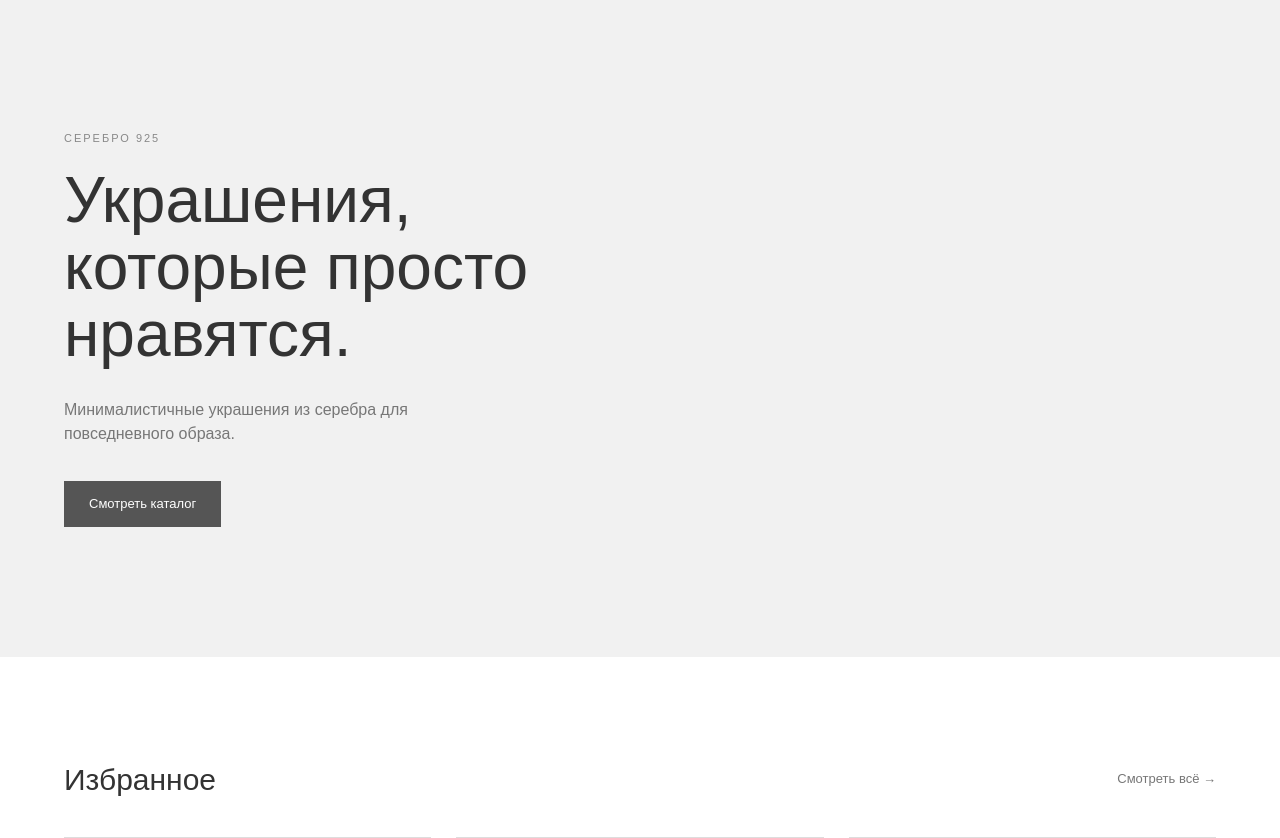
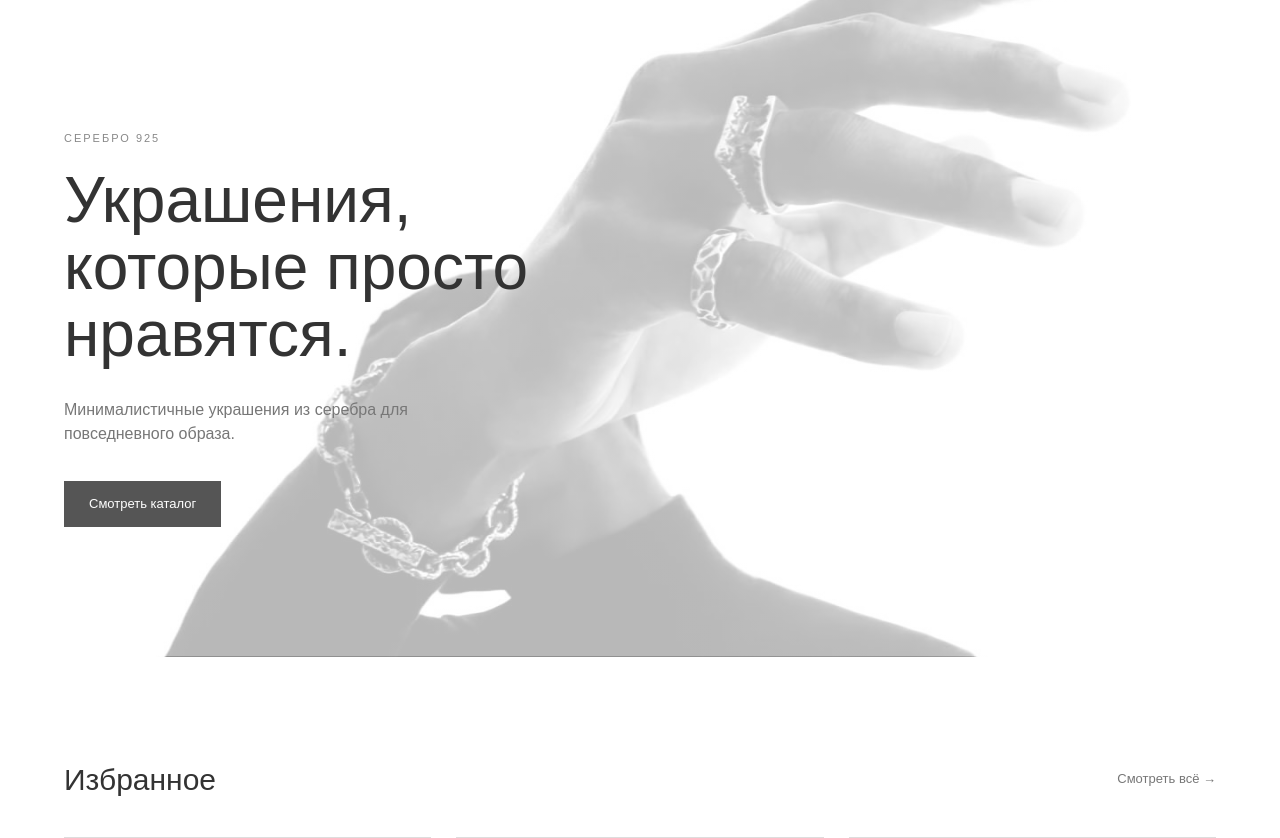
Before and after one commit to 25-3-137-25/silver-shop, a Flask app: page / in a window 1280 px wide. Shown: the part 81-919 px from the top of the page. Run offline with Flask 3, Linux system fonts and the light colour scheme.

Commit message:
third try

```diff
--- a/static/css/style.css
+++ b/static/css/style.css
@@ -92,7 +92,16 @@ a {
 .hero {
     padding: 130px 0;
 
-    background: #f1f1f1;
+    background-image:
+        linear-gradient(
+            rgba(255, 255, 255, 0.72),
+            rgba(255, 255, 255, 0.72)
+        ),
+        url("../images/hero.jpg");
+
+    background-size: cover;
+    background-position: center;
+    background-repeat: no-repeat;
 }
 
 
```
Also changed, not shown: static/images/hero.jpg (added), static/images/liqring.jpg (added), 1 other file.
